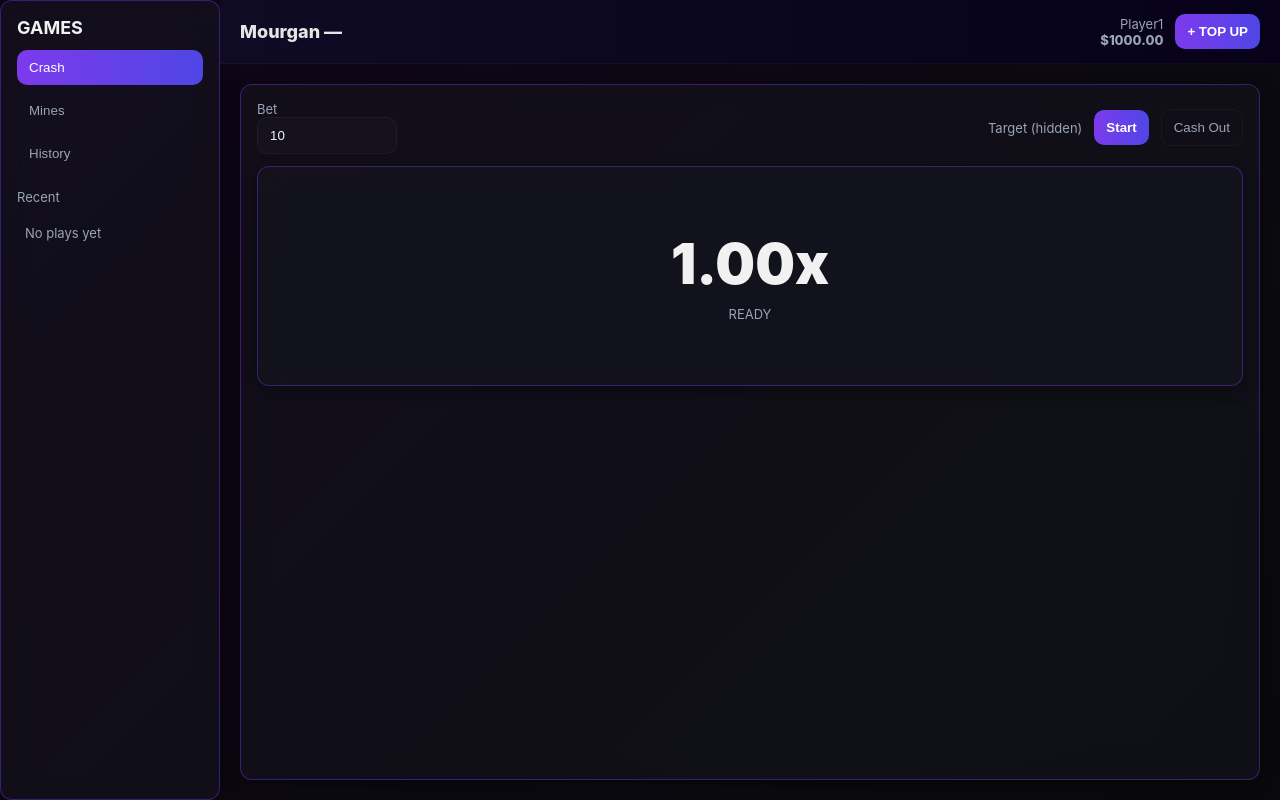
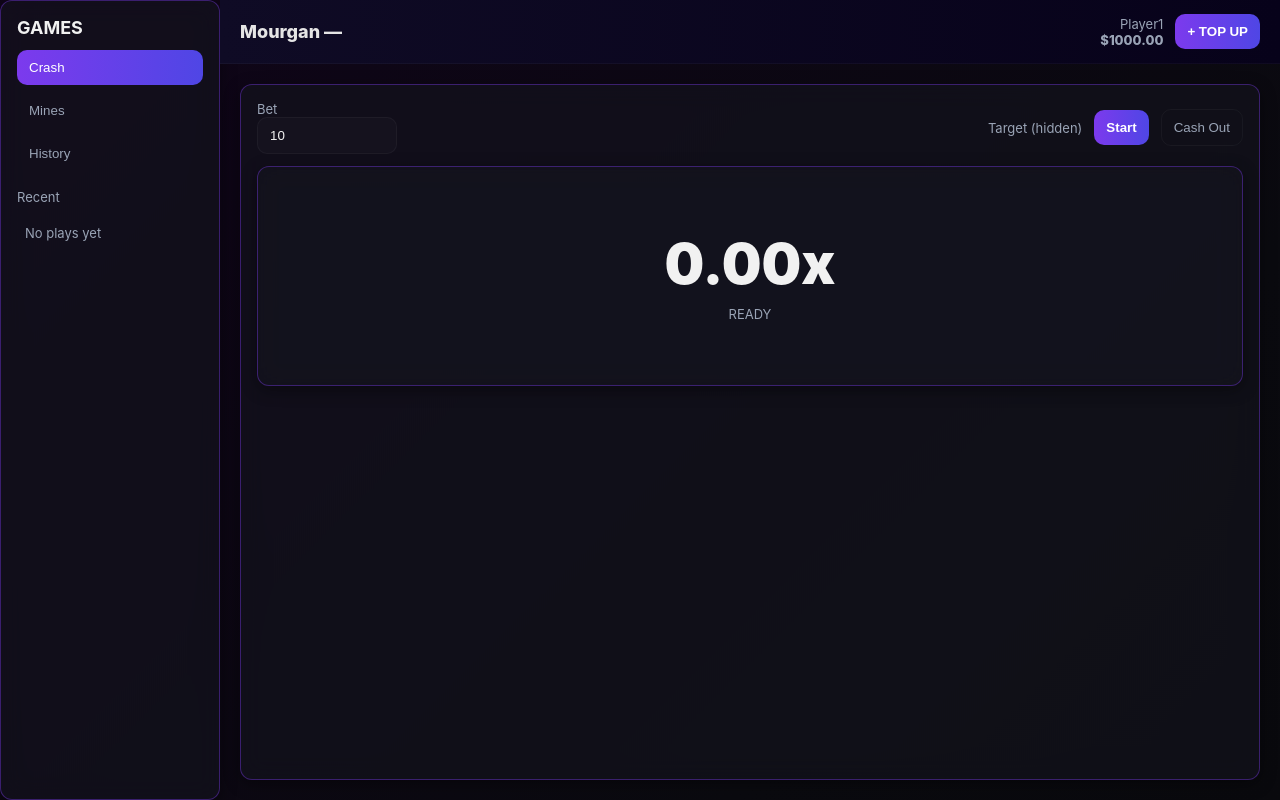
Before and after one commit to mourgn/mourgan, a React (Vite) app: page / in a window 1280 px wide. Built offline with nearby package versions, Linux system fonts and the light colour scheme.

Commit message:
Add files via upload

```diff
--- a/src/App.jsx
+++ b/src/App.jsx
@@ -109,11 +109,11 @@ export default function App(){
 function CrashPanel({balance, setBalance, pushResult, globalLock, setGlobalLock}){
   const [bet, setBet] = useState(10)
   const [isRunning, setIsRunning] = useState(false)
-  const [multiplier, setMultiplier] = useState(1.00)
+  const [multiplier, setMultiplier] = useState(0.00)
   const [cashedAt, setCashedAt] = useState(null)
   const rafRef = useRef(null)
   const lastRef = useRef(null)
-  const multiplierRef = useRef(1.00)
+  const multiplierRef = useRef(0.00)
   const [target, setTarget] = useState(2.0)
   const baseSpeedRef = useRef(0.7) // tuning value
   const accel = 1.6 // exponent for speed growth
@@ -136,8 +136,8 @@ function CrashPanel({balance, setBalance, pushResult, globalLock, setGlobalLock}
     setBalance(b => Math.round((b - bet)*100)/100)
     setCashedAt(null)
     setIsRunning(true)
-    setMultiplier(1.00)
-    multiplierRef.current = 1.00
+    setMultiplier(0.00)
+    multiplierRef.current = 0.00
     lastRef.current = null
     const t = computeTargetFromSeed()
     setTarget(t)
```
